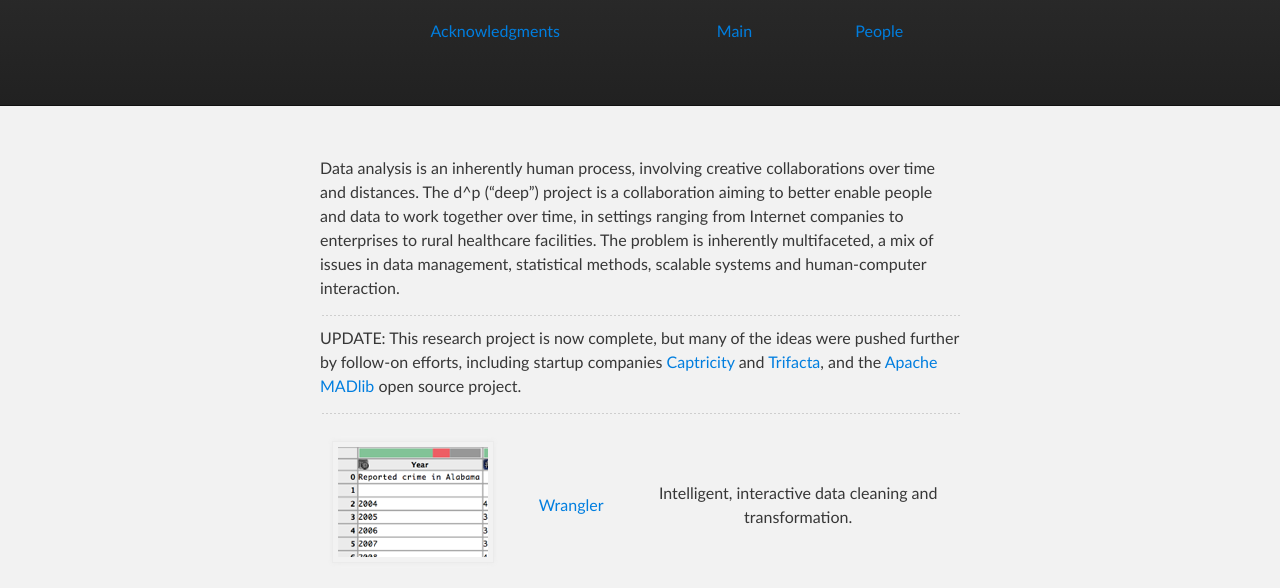
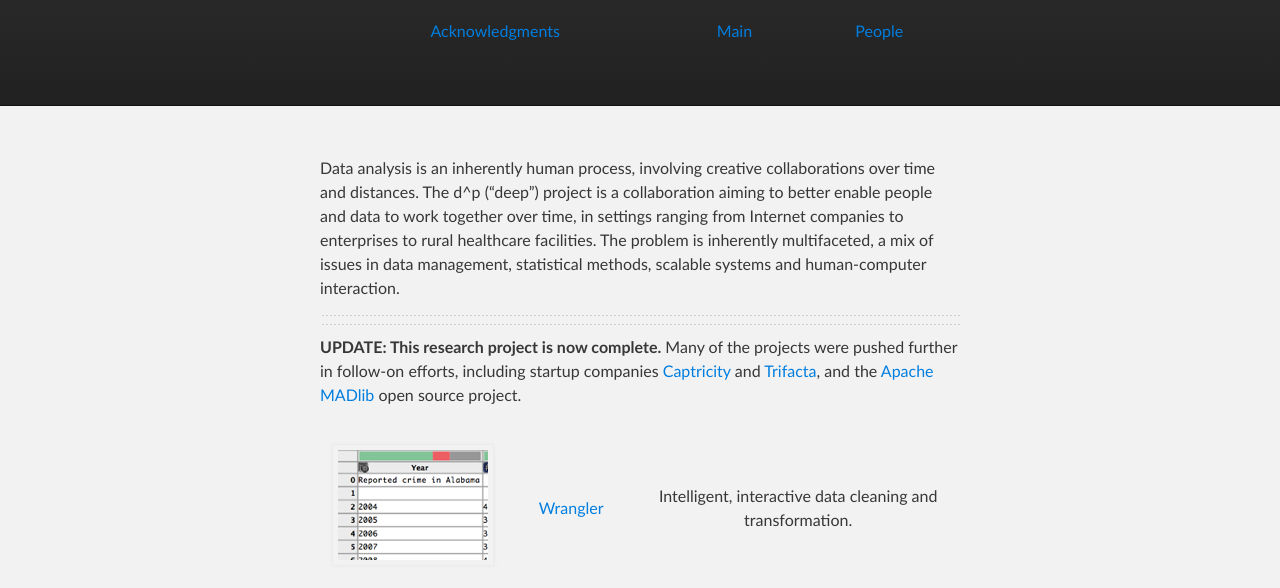
Before and after one commit to jhellerstein/deepresearch, a plain HTML site: page index.html in a window 1280 px wide. Shown: the part 208-796 px from the top of the page. Drawn offline with Linux system fonts and the light colour scheme.

Commit message:
Update index.html

```diff
--- a/index.html
+++ b/index.html
@@ -37,8 +37,8 @@
 <p>Data analysis is an inherently human process, involving creative collaborations over time and distances. The d^p (“deep”) project is a collaboration aiming to better enable people and data to work together over time, in settings ranging from Internet companies to enterprises to rural healthcare facilities. The problem is inherently multifaceted, a mix of issues in data management, statistical methods, scalable systems and human-computer interaction.</p>
 
 <hr>
-<p><b>UPDATE:</b> This research project is now complete, but many of the ideas were pushed further by follow-on efforts, including startup companies <a href="http://captricity.com">Captricity</a> and <a href="http://www.trifacta.com">Trifacta</a>, and the <a href="http://madlib.net">Apache MADlib</a> open source project.</p>
 <hr>
+<p><strong>UPDATE: This research project is now complete.</strong> Many of the projects were pushed further in follow-on efforts, including startup companies <a href="http://www.captricity.com">Captricity</a> and <a href="http://www.trifacta.com">Trifacta</a>, and the <a href="http://madlib.net">Apache MADlib</a> open source project.</p>
 
 
 <table>
```
